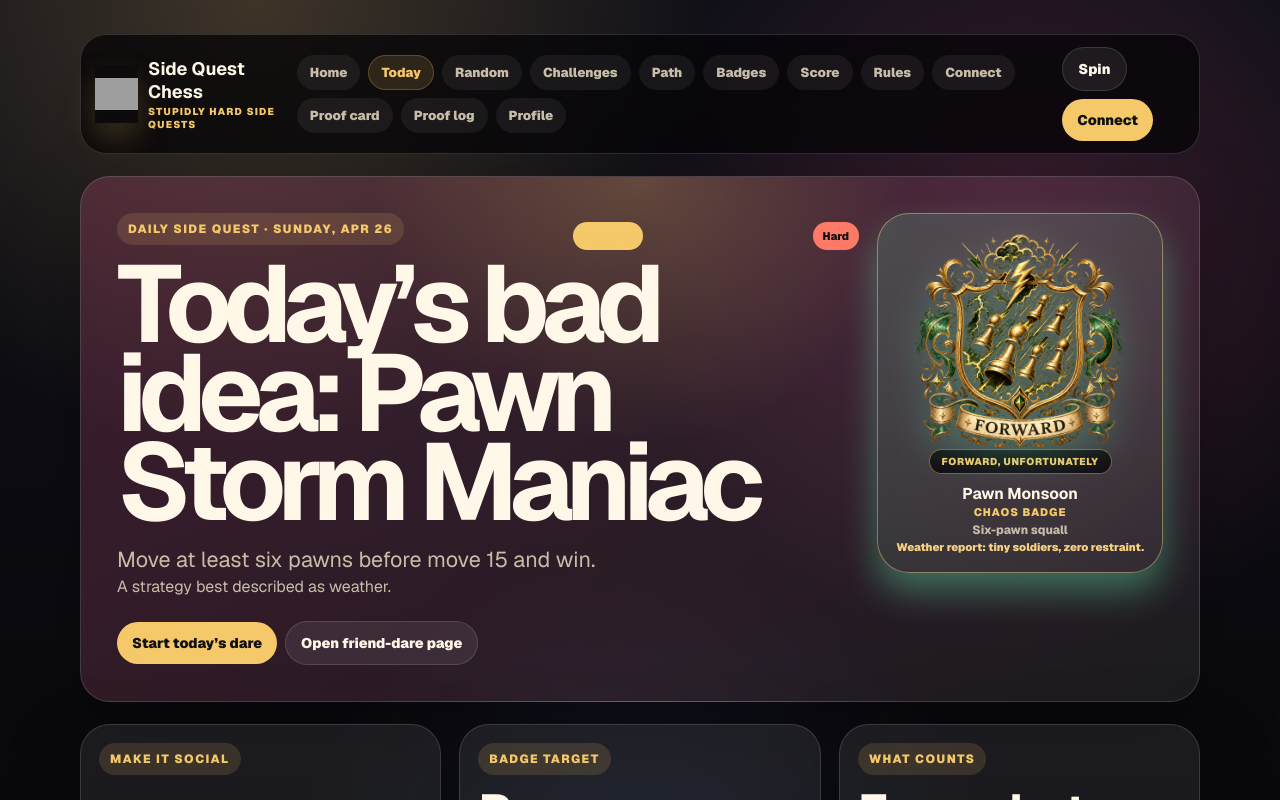
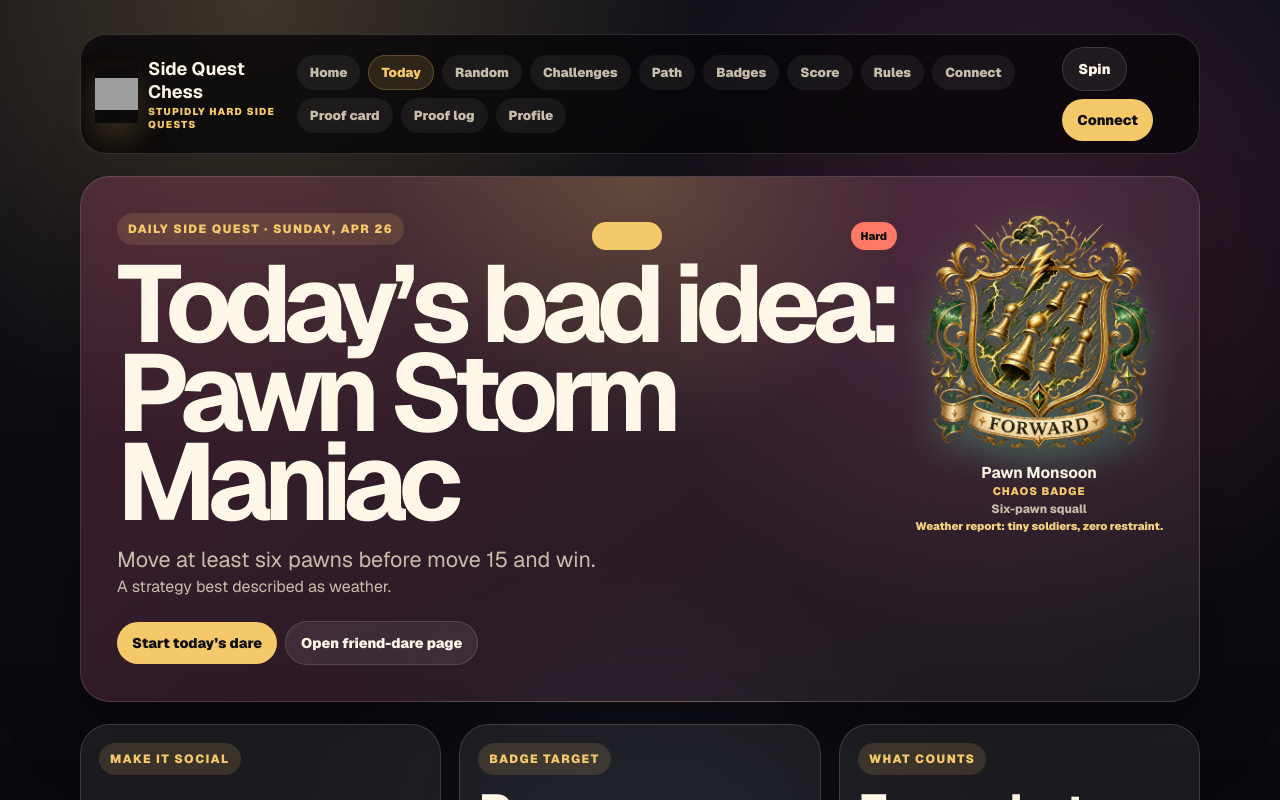
Before and after one commit to andreasnordenadler/cc, a Next.js app: page /today in a window 1280 px wide. Shown: the top 800 px of the page. Built offline with nearby package versions, Linux system fonts and the light colour scheme; no server answers; grey boxes are pictures that could not be loaded.

Commit message:
Let SQC illustrated badges float

```diff
--- a/src/app/globals.css
+++ b/src/app/globals.css
@@ -79,17 +79,21 @@ p { color: var(--muted); line-height: 1.5; }
 .proof-line { padding: 10px 11px; border-radius: 16px; background: rgba(96,240,175,.1); color: var(--green); font-size: 12px; font-weight: 900; }
 .challenge-badge-token { --badge-primary: var(--pink); --badge-secondary: var(--gold); --badge-glow: rgba(255,95,159,.42); position: relative; isolation: isolate; display: inline-grid; grid-template-columns: auto minmax(0, 1fr); align-items: center; gap: 12px; width: min(100%, 300px); padding: 10px 12px; border: 1px solid color-mix(in srgb, var(--badge-secondary) 34%, rgba(255,255,255,.16)); border-radius: 24px; background: linear-gradient(135deg, color-mix(in srgb, var(--badge-primary) 18%, transparent), rgba(255,255,255,.06)); box-shadow: 0 18px 34px var(--badge-glow); overflow: hidden; }
 .challenge-badge-token::before { content: ""; position: absolute; inset: -45% auto auto 36%; width: 150px; height: 150px; border-radius: 999px; background: radial-gradient(circle, color-mix(in srgb, var(--badge-secondary) 52%, transparent), transparent 68%); z-index: -1; }
+.challenge-badge-token.illustrated { width: 100%; padding: 0; border: 0; border-radius: 0; background: transparent; box-shadow: none; overflow: visible; }
+.challenge-badge-token.illustrated::before { display: none; }
 .challenge-badge-token.earned { outline: 2px solid color-mix(in srgb, var(--badge-secondary) 64%, transparent); }
+.challenge-badge-token.illustrated.earned { outline: 0; }
 .challenge-badge-token.hero { grid-template-columns: 1fr; justify-items: center; text-align: center; width: min(100%, 330px); padding: 18px; border-radius: 32px; }
+.challenge-badge-token.illustrated.hero { padding: 0; }
 .badge-heraldry { display: grid; justify-items: center; gap: 0; }
 .badge-crest { width: 24px; height: 18px; display: grid; place-items: center; color: var(--badge-secondary); filter: drop-shadow(0 3px 8px var(--badge-glow)); font-size: 15px; line-height: 1; }
 .badge-shield { width: 56px; height: 66px; display: grid; place-items: center; clip-path: polygon(10% 0, 90% 0, 90% 56%, 50% 100%, 10% 56%); background: linear-gradient(135deg, var(--badge-primary) 0 48%, #151019 48% 52%, var(--badge-secondary) 52% 100%); box-shadow: inset 0 0 0 3px rgba(255,255,255,.25), inset 0 -14px 24px rgba(0,0,0,.24), 0 12px 24px var(--badge-glow); }
 .badge-token-motif { width: 38px; height: 38px; display: grid; place-items: center; border-radius: 999px; color: #120d12; background: radial-gradient(circle at 35% 20%, #fff5c8, var(--badge-secondary) 55%, var(--badge-primary)); font-size: 23px; font-weight: 950; box-shadow: inset 0 0 0 2px rgba(255,255,255,.32); }
-.badge-reference-art { width: 72px; height: 72px; object-fit: contain; filter: drop-shadow(0 12px 18px var(--badge-glow)); }
+.badge-reference-art { width: 86px; height: 86px; object-fit: contain; filter: drop-shadow(0 12px 18px var(--badge-glow)); }
 .badge-ribbon { max-width: 104px; margin-top: -3px; padding: 3px 8px; border-radius: 999px; background: rgba(12,8,13,.86); color: var(--badge-secondary); border: 1px solid color-mix(in srgb, var(--badge-secondary) 45%, transparent); font-size: 8px; font-weight: 950; letter-spacing: .06em; text-transform: uppercase; white-space: nowrap; overflow: hidden; text-overflow: ellipsis; }
 .challenge-badge-token.hero .badge-shield { width: 132px; height: 154px; }
 .challenge-badge-token.hero .badge-token-motif { width: 88px; height: 88px; font-size: 54px; }
-.challenge-badge-token.hero .badge-reference-art { width: min(220px, 70vw); height: auto; max-height: 220px; }
+.challenge-badge-token.hero .badge-reference-art { width: min(240px, 70vw); height: auto; max-height: 240px; }
 .challenge-badge-token.hero .badge-ribbon { max-width: 210px; font-size: 10px; padding: 5px 12px; }
 .challenge-badge-token.hero .badge-crest { width: 38px; height: 28px; font-size: 24px; }
 .badge-token-copy { display: grid; gap: 3px; min-width: 0; }
--- a/src/components/challenge-badge.tsx
+++ b/src/components/challenge-badge.tsx
@@ -11,7 +11,8 @@ type ChallengeBadgeProps = {
 export default function ChallengeBadge({ challenge, size = "compact", earned = false }: ChallengeBadgeProps) {
   const identity = challenge.badgeIdentity;
   const heraldry = identity.heraldry;
-  const className = ["challenge-badge-token", size === "hero" ? "hero" : "", earned ? "earned" : ""]
+  const hasIllustratedArt = Boolean(identity.image);
+  const className = ["challenge-badge-token", hasIllustratedArt ? "illustrated" : "", size === "hero" ? "hero" : "", earned ? "earned" : ""]
     .filter(Boolean)
     .join(" ");
 
@@ -44,7 +45,7 @@ export default function ChallengeBadge({ challenge, size = "compact", earned = f
             </span>
           </>
         )}
-        <span className="badge-ribbon">{heraldry.motto}</span>
+        {hasIllustratedArt ? null : <span className="badge-ribbon">{heraldry.motto}</span>}
       </span>
       <span className="badge-token-copy">
         <strong>{identity.name}</strong>
```
Also changed, not shown: 1 other file (tests, documents, lock files or other folders).
